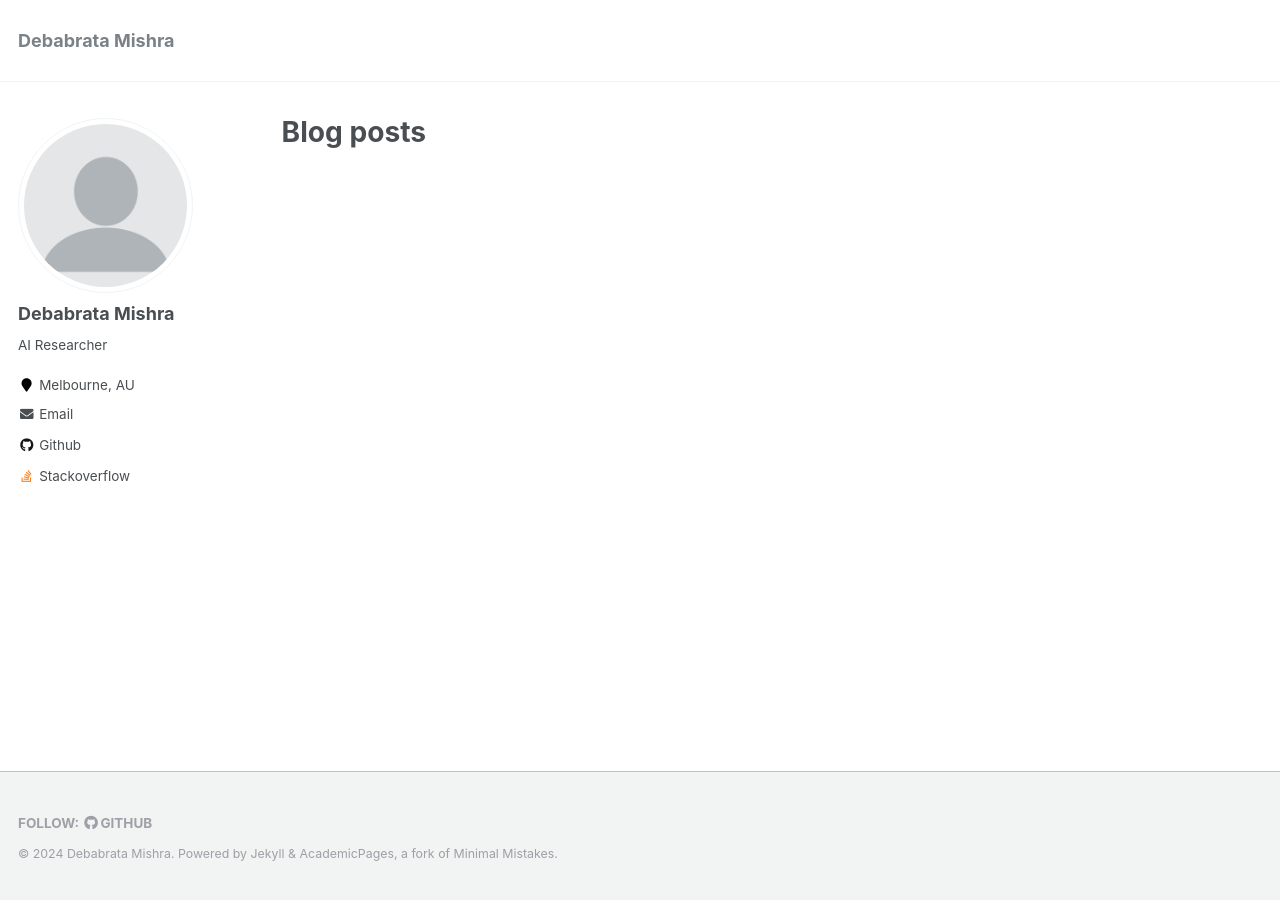
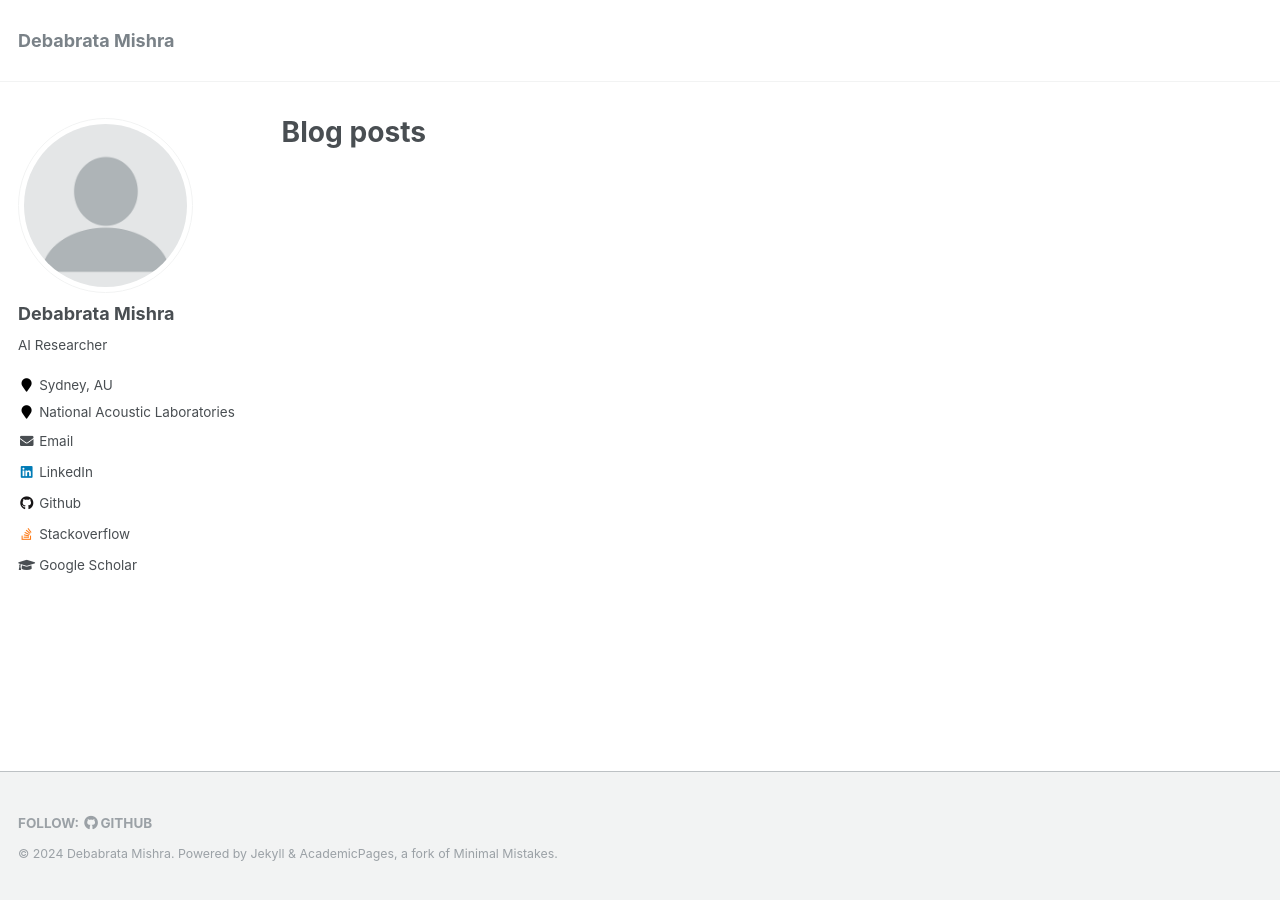
Before and after one commit to debabratamishra/debabratamishra.github.io, a Jekyll site: the page built from _pages/year-archive.html, in a window 1280 px wide. Built offline with Jekyll 4.4.1, drawn with Linux system fonts in a browser that asks for light colours.

Commit message:
Updated Profile with latest changes

```diff
--- a/_config.yml
+++ b/_config.yml
@@ -73,9 +73,9 @@ author:
   name             : "Debabrata Mishra"
   avatar           : "profile.png"
   bio              : "AI Researcher"
-  employer         : #"Monash University, AU"
-  googlescholar    : #"http://yourfullgooglescholarurl.com"
-  email            : "debabratamishra[dot]641[at]gmail[dot]com"
+  employer         : "National Acoustic Laboratories"
+  googlescholar    : "https://scholar.google.com.au/citations?user=oqq4vIgAAAAJ"
+  email            : "debabrata[dot]mishra641[at]gmail[dot]com"
   researchgate     :  # example: "https://www.researchgate.net/profile/yourprofile"
   uri              :
   bitbucket        :
@@ -84,10 +84,10 @@ author:
   instagram        :
   impactstory      : #"https://profiles.impactstory.org/u/xxxx-xxxx-xxxx-xxxx"
   lastfm           :
-  linkedin         :
+  linkedin         : "in/debabrata-mishra1"
   stackoverflow    : "11456086/debabrata-mishra"
   twitter          : #"replacethistwitterhandle"
-  location         : "Melbourne, AU"
+  location         : "Sydney, AU"
 
 
 # Reading Files
@@ -182,7 +182,7 @@ sass:
 permalink: /:categories/:title/
 # paginate: 5 # amount of posts to show
 # paginate_path: /page:num/
-timezone: Australia/Melbourne # http://en.wikipedia.org/wiki/List_of_tz_database_time_zones
+timezone: Australia/Sydney # http://en.wikipedia.org/wiki/List_of_tz_database_time_zones
 
 
 # Plugins
--- a/_data/authors.yml
+++ b/_data/authors.yml
@@ -3,6 +3,6 @@
 Name Name:
   name        : "Debabrata Mishra"
   uri         : "https://debabratamishra.github.io"
-  email       : "debabratamishra[dot]641[at]gmail[dot]com"
+  email       : "debabrata[dot]mishra641[at]gmail[dot]com"
   bio         : "This is the first name."
   avatar      : "bio-photo-2.jpg"
```
Also changed, not shown: 2 other files.
